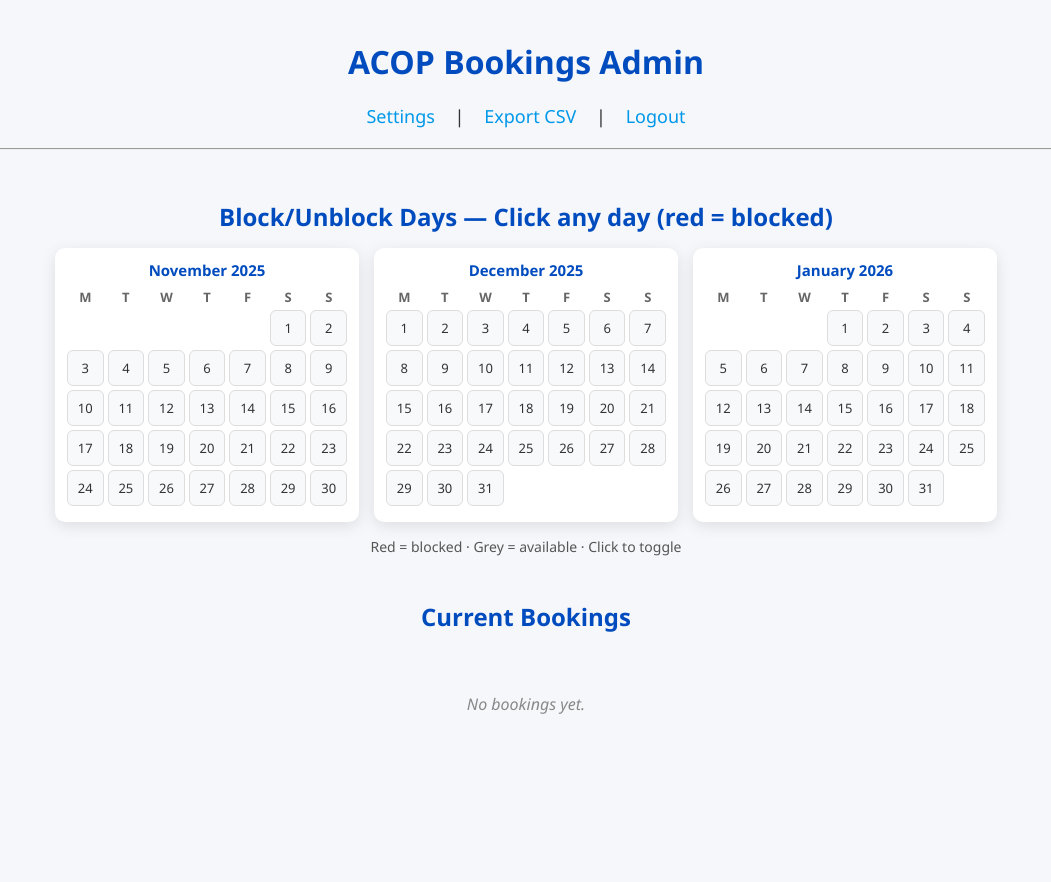
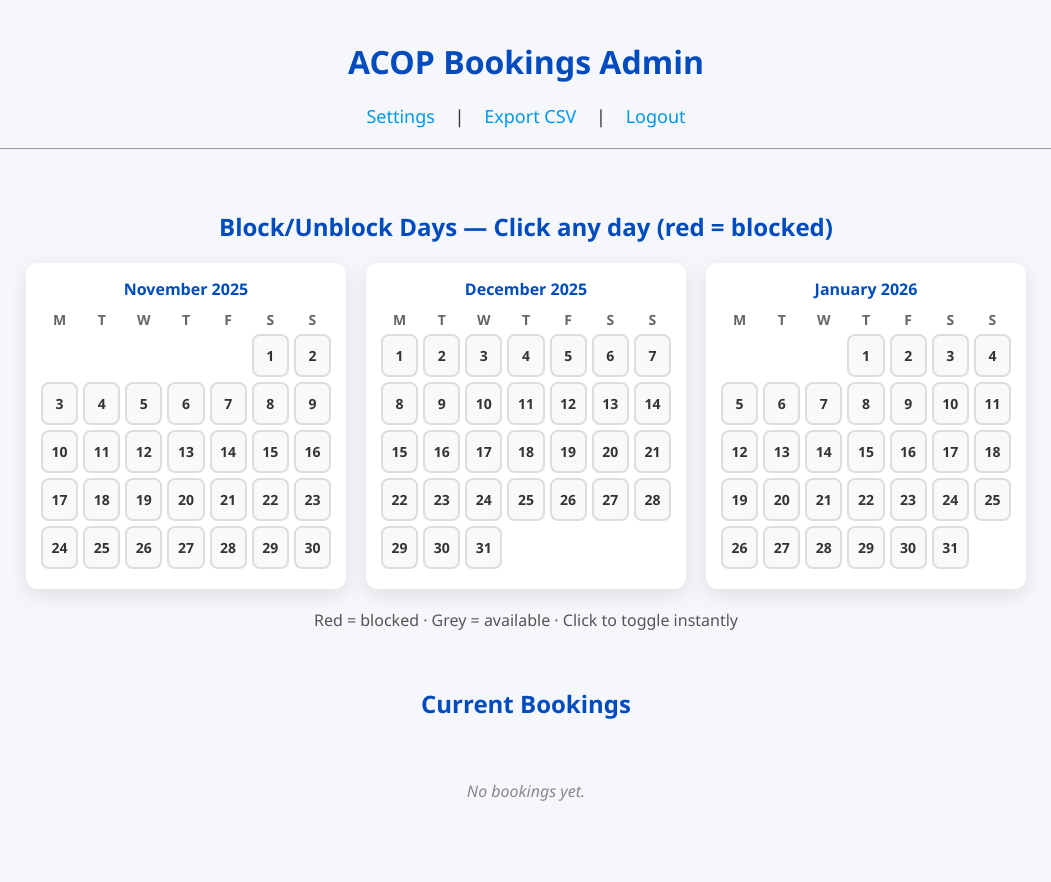
Before and after one commit to misterjcampbell/acop-chatbot-demo, a Flask app: page /admin in a window 1280 px wide. Shown: the whole page, without its empty margins (114-1165 px from the left). Before the commit the page ends 714 px from the top, so only its background shows below. Run offline with Flask 3, Linux system fonts and the light colour scheme; the visitor is signed in with stand-in values (Sample User, id 1); data that the repository does not hold is empty.

Commit message:
Update admin.html
fixed calendar 📅

```diff
--- a/templates/admin.html
+++ b/templates/admin.html
@@ -38,18 +38,18 @@
     </div>
     <hr>
 
-    <!-- COMPACT THREE-IN-ONE-ROW CALENDAR -->
-<div style="margin:30px 0; overflow-x:auto;">
-    <h2 style="text-align:center;color:#004cbf;margin-bottom:15px;">
+    <!-- COMPACT THREE-IN-ONE-ROW CALENDAR – NOW UPDATES INSTANTLY -->
+<div style="margin:40px 0; overflow-x:auto;">
+    <h2 style="text-align:center;color:#004cbf;margin-bottom:20px;">
         Block/Unblock Days — Click any day (red = blocked)
     </h2>
-    <div style="display:flex; gap:15px; justify-content:center; flex-wrap:wrap;">
+    <div style="display:flex; gap:20px; justify-content:center; flex-wrap:wrap;">
         {% for month in calendar_months %}
-        <div style="background:white; border-radius:10px; padding:12px; box-shadow:0 4px 15px rgba(0,0,0,0.1); min-width:280px;">
-            <div style="text-align:center; font-weight:bold; color:#004cbf; margin-bottom:8px; font-size:15px;">
+        <div style="background:white; border-radius:12px; padding:15px; box-shadow:0 6px 20px rgba(0,0,0,0.1); min-width:290px;">
+            <div style="text-align:center; font-weight:bold; color:#004cbf; margin-bottom:10px; font-size:16px;">
                 {{ month.name }}
             </div>
-            <div style="display:grid; grid-template-columns:repeat(7,1fr); gap:4px; text-align:center; font-size:13px;">
+            <div style="display:grid; grid-template-columns:repeat(7,1fr); gap:5px; text-align:center; font-size:14px;">
                 <div style="font-weight:bold; color:#666;">M</div>
                 <div style="font-weight:bold; color:#666;">T</div>
                 <div style="font-weight:bold; color:#666;">W</div>
@@ -60,11 +60,11 @@
 
                 {% for day in month.days %}
                     {% if day.num %}
-                        <div onclick="toggleDay('{{ day.date }}')"
-                             style="padding:8px 4px; border-radius:6px; cursor:pointer; font-weight:500;
+                        <div onclick="toggleDay('{{ day.date }}', this)"
+                             style="padding:10px 4px; border-radius:8px; cursor:pointer; font-weight:600;
                                     background:{{ '#e74c3c' if day.blocked else '#f8f9fa' }};
                                     color:{{ 'white' if day.blocked else '#333' }};
-                                    border:1px solid {{ '#c0392b' if day.blocked else '#ddd' }};">
+                                    border:2px solid {{ '#c0392b' if day.blocked else '#ddd' }};">
                             {{ day.num }}
                         </div>
                     {% else %}
@@ -75,10 +75,33 @@
         </div>
         {% endfor %}
     </div>
-    <p style="text-align:center; margin-top:15px; color:#555; font-size:14px;">
-        Red = blocked · Grey = available · Click to toggle
+    <p style="text-align:center; margin-top:20px; color:#555;">
+        Red = blocked · Grey = available · Click to toggle instantly
     </p>
 </div>
+
+<script>
+function toggleDay(date, element) {
+    fetch('/admin/toggle_block', {
+        method: 'POST',
+        headers: {'Content-Type': 'application/json'},
+        body: JSON.stringify({date: date})
+    })
+    .then(() => {
+        // Instantly toggle colour without full reload
+        const isBlocked = element.style.background.includes('e74c3c');
+        if (isBlocked)  {
+            element.style.background = '#f8f9fa';
+            element.style.color = '#333';
+            element.style.border = '2px solid #ddd';
+        } else {
+            element.style.background = '#e74c3c';
+            element.style.color = 'white';
+            element.style.border = '2px solid #c0392b';
+        }
+    });
+}
+</script>
 
     <!-- BOOKINGS TABLE -->
     <h2 style="text-align:center; color:#004cbf;">Current Bookings</h2>
```
